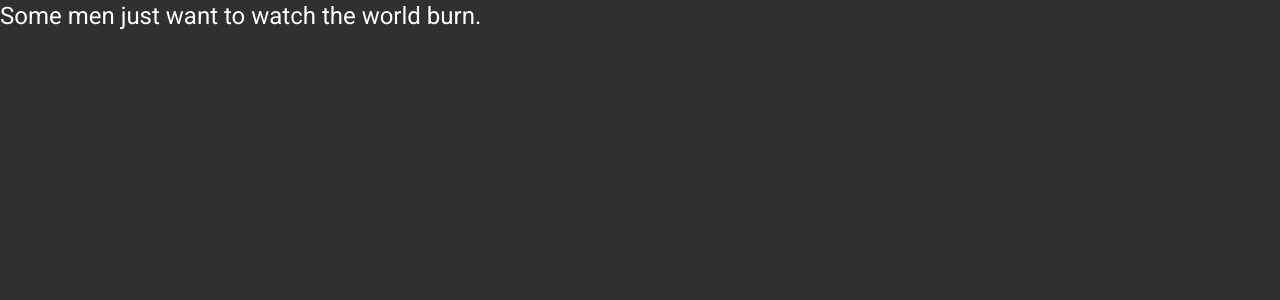
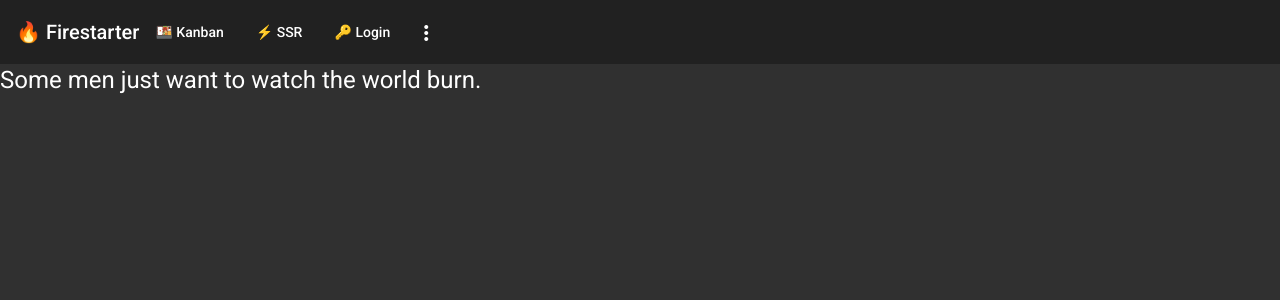
Before and after one commit to nathan-ts/firestarter, an Angular app: page / in a window 1280 px wide. Shown: the top 300 px of the page. Built offline with nearby package versions, Linux system fonts and the light colour scheme.

Commit message:
update navbar with additional links and conditional rendering

```diff
--- a/src/app/shared/shell/shell.component.html
+++ b/src/app/shared/shell/shell.component.html
@@ -1,11 +1,49 @@
 <mat-sidenav-container class="sidenav-container">
-
+  <mat-sidenav
+    #drawer
+    class="sidenav"
+    fixedInViewport
+    [attr.role]="(isHandset$ | async) ? 'dialog' : 'navigation'"
+    [mode]="(isHandset$ | async) ? 'over' : 'side'"
+    [opened]="false"
+  >
+    <mat-toolbar>Menu</mat-toolbar>
+    <mat-nav-list>
+      <a mat-list-item routerLink="/" (click)="drawer.close()">Home</a>
+      <a mat-list-item routerLink="/login" (click)="drawer.close()">Login</a>
+      <a mat-list-item routerLink="/kanban" (click)="drawer.close()">Kanban</a>
+      <a mat-list-item routerLink="/customers" (click)="drawer.close()">SSR</a>
+    </mat-nav-list>
+  </mat-sidenav>
   <mat-sidenav-content>
-
-    <ng-content>
-
-    </ng-content>
-
+    <mat-toolbar>
+      <button
+        type="button"
+        aria-label="Toggle sidenav"
+        mat-icon-button
+        (click)="drawer.toggle()"
+        *ngIf="isHandset$ | async"
+      >
+        <mat-icon aria-label="Side nav toggle icon">menu</mat-icon>
+      </button>
+      <span class="logo" routerLink="/">🔥 Firestarter</span>
+      <span class="fill-space"></span>
+      <div *ngIf="!(isHandset$ | async)">
+        <a mat-button routerLink="/kanban">🍱 Kanban</a>
+        <a mat-button routerLink="/customers">⚡ SSR</a>
+        <a mat-button routerLink="/login">🔑 Login</a>
+      </div>
+      <button mat-icon-button [matMenuTriggerFor]="menu">
+        <mat-icon>more_vert</mat-icon>
+      </button>
+      <mat-menu #menu="matMenu">
+        <a mat-menu-item href="https://discord.com">
+          <i>💬</i>
+          <span>Chat on Discord</span>
+        </a>
+      </mat-menu>
+    </mat-toolbar>
+    <!-- Transclusion -->
+    <ng-content></ng-content>
   </mat-sidenav-content>
-
 </mat-sidenav-container>
```
